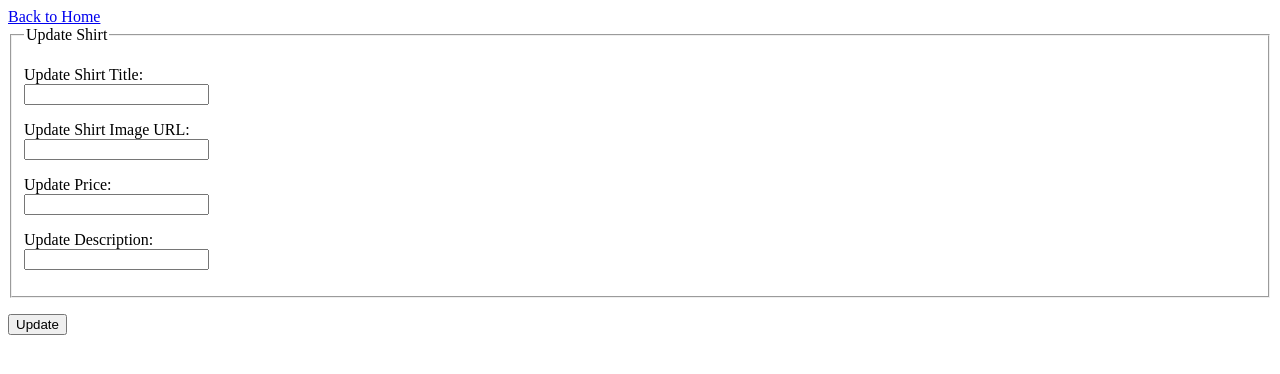
After one commit to erikbatista42/Contractor, a Flask app: template templates/shirt_edit.html in a window 1280 px wide. The commit adds this page. Shown: the top 374 px of the page. Run offline with Flask 2, Linux system fonts and the light colour scheme; the template is opened without the code that fills it, so the values that code supplies are empty.

Commit message:
can now edit

```diff
--- a/app.py
+++ b/app.py
@@ -33,5 +33,22 @@ def shirt_show(shirt_id):
     shirt = shirts.find_one({"_id": ObjectId(shirt_id)})
     return render_template("shirt_show.html", shirt=shirt)
 
+@app.route("/shirts/<shirt_id>/edit")
+def shirt_edit(shirt_id):
+    # show edit form
+    shirt = shirts.find_one({"_id" : ObjectId(shirt_id)})
+    return render_template("shirt_edit.html", shirt=shirt)
+
+@app.route("/shirts/<shirt_id>", methods=["POST"])
+def shirt_update(shirt_id):
+    updated_shirt = {
+        "title": request.form.get("title"),
+        "image": request.form.get("image").split(),
+        "price": request.form.get("price").split(),
+        "description": request.form.get("description")
+    }
+    shirts.update_one({"_id": ObjectId(shirt_id)},{ "$set": updated_shirt})
+    return redirect(url_for("shirt_show", shirt_id=shirt_id))
+
 if __name__ == "__main__":
     app.run(debug=True)
--- /dev/null
+++ b/templates/shirt_edit.html
@@ -0,0 +1,33 @@
+{% extends "base.html" %}
+
+{% block content %}
+<a href='/'>Back to Home</a>
+<form method='POST' action='/shirts/{{shirt._id}}'>
+    <fieldset>
+    <legend>Update Shirt</legend>
+    <!-- TITLE -->
+    <p>
+        <label for='title'>Update Shirt Title:</label><br>
+        <input type='text' name='title' />
+    </p>
+    <p>
+            <label for='image'>Update Shirt Image URL:</label><br>
+            <input type='text' name='image' />
+    </p>
+    <p>
+        <label for='price'>Update Price:</label><br>
+        <input type='text' name='price' />
+    </p>
+    <p>
+            <label for='description'>Update Description:</label><br>
+            <input type='text' name='description' />
+        </p>
+
+    </fieldset>
+
+    <!-- BUTTON -->
+    <p>
+        <button type='submit'>Update</button>
+    </p>
+</form>
+{% endblock %}
--- a/templates/shirt_show.html
+++ b/templates/shirt_show.html
@@ -5,4 +5,5 @@
     <h1>{{ shirt.title }}</h1>
     <h2>{{ shirt.description }}</h2>
     <img width='420' height='315' src="{{ shirt.image }}">
+    <p><a href='/shirts/{{ shirt._id }}/edit'>Edit</a></p>
 {% endblock %}
```
